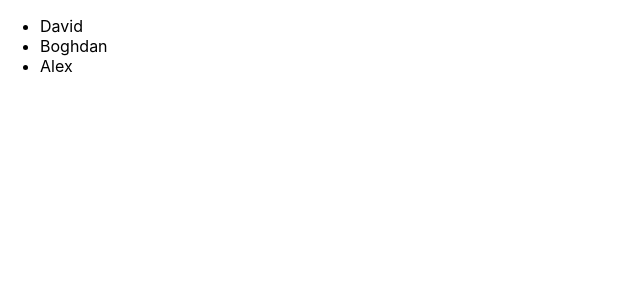
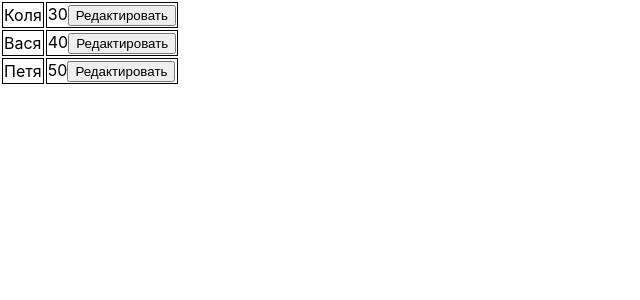
Before and after one commit to IrshakAnna-Mariia/LearnReact, a React (Create React App) app in the folder lesson_7/: page / in a window 1280 px wide. Shown: the top 300 px of the page, without its empty margins (0-640 px from the left). Built offline with nearby package versions, Linux system fonts and the light colour scheme.

Commit message:
Lesson_7. Task 6

```diff
--- a/lesson_7/package.json
+++ b/lesson_7/package.json
@@ -8,6 +8,7 @@
     "@testing-library/user-event": "^12.1.10",
     "react": "^17.0.2",
     "react-dom": "^17.0.2",
+    "react-jss": "^10.7.1",
     "react-scripts": "4.0.3",
     "web-vitals": "^1.0.1"
   },
--- a/lesson_7/src/App.js
+++ b/lesson_7/src/App.js
@@ -1,45 +1,46 @@
 import {useState} from 'react';
+import useStyles from './styles';
 
 function App() {
-  const [items, setItems] = useState(['David', 'Boghdan', 'Alex']);
-  const [currentText, setCurrentText] = useState({value: '', name: ''})
-  const [visibleList, setVisibleList] = useState([]);
+  const [users, setUsers] = useState([
+    { name: 'Коля', age: 30 },
+    { name: 'Вася', age: 40 },
+    { name: 'Петя', age: 50 },
+  ]);
+  const [visibleInputs, setVisibleInputs] = useState([]);
+  const [inputText, setInputText] = useState({name: '', value: ''})
 
-  const handleClickAppearInput = ({ target }) => {
-    const name = target.getAttribute('name');
-    visibleList.find(el => el === name)
-    ? setVisibleList(prevList => prevList.filter(item => item !== name))
-    : setVisibleList(prevList => [...prevList, name]);
+  const classes = useStyles();
+
+  const handleClickEdit = ({target: {name}}) => {
+    if (visibleInputs.find(el => el === name)) {
+      console.log(inputText.name, name)
+      if (inputText.name === name){
+        setUsers(prevUsers => prevUsers.map(item => item.name !== name ? item : { name, age: inputText.value }))
+        setVisibleInputs(prevList => prevList.filter(item => item !== name))
+      }
+    } else setVisibleInputs(prevList => [...prevList, name]);
   }
 
-  const handleChangeText = ({target: {name, value}}) => setCurrentText({name, value});
-
-  const handleBlurInput = () => {
-    visibleList.find(el => el === currentText.name)
-      ? setVisibleList(prevList => prevList.filter(item => item !== currentText.name))
-      : setVisibleList(prevList => [...prevList, currentText.name]);
-    setItems(prevItems => prevItems.map(item => item !== currentText.name ? item : currentText.value));
-  }
+  const handleChangeInputText = ({target: {name, value}}) => setInputText({name, value})
 
   return (
     <div>
-      <ul>
-        {items.map(item => (
-        <li key={item} >
-            <p
-              name={item}
-              onClick={handleClickAppearInput}
-              style={{display: 'inline'}}
-            >{item}</p>
-          <input
-            type='text'
-            name={item}
-            onChange={handleChangeText}
-            onBlur={handleBlurInput}
-            style={{ display: visibleList.find(el => el === item) ? 'inline' : 'none' }}
-          />
-        </li>))}
-      </ul>
+      <table>
+        <tbody>
+          {users.map(item => (
+            <tr key={item.name} >
+              <td className={classes.td}>{item.name}</td>
+              <td className={classes.td}>
+                {item.age}
+                <button name={item.name} onClick={handleClickEdit}>Редактировать</button>
+                {visibleInputs.find(el => el === item.name)
+                && <input type='number' name={item.name} onChange={handleChangeInputText}/>}
+              </td>
+            </tr>
+          ))}
+        </tbody>
+      </table>
     </div>
   );
 }
--- /dev/null
+++ b/lesson_7/src/styles.js
@@ -0,0 +1,10 @@
+import {createUseStyles} from 'react-jss';
+
+const useStyles = createUseStyles({
+  td: {
+    border: '1px solid black',
+    maxWidth: '153px'
+  }
+})
+
+export default useStyles;
```
Also changed, not shown: 1 other file (tests, documents, lock files or other folders).
